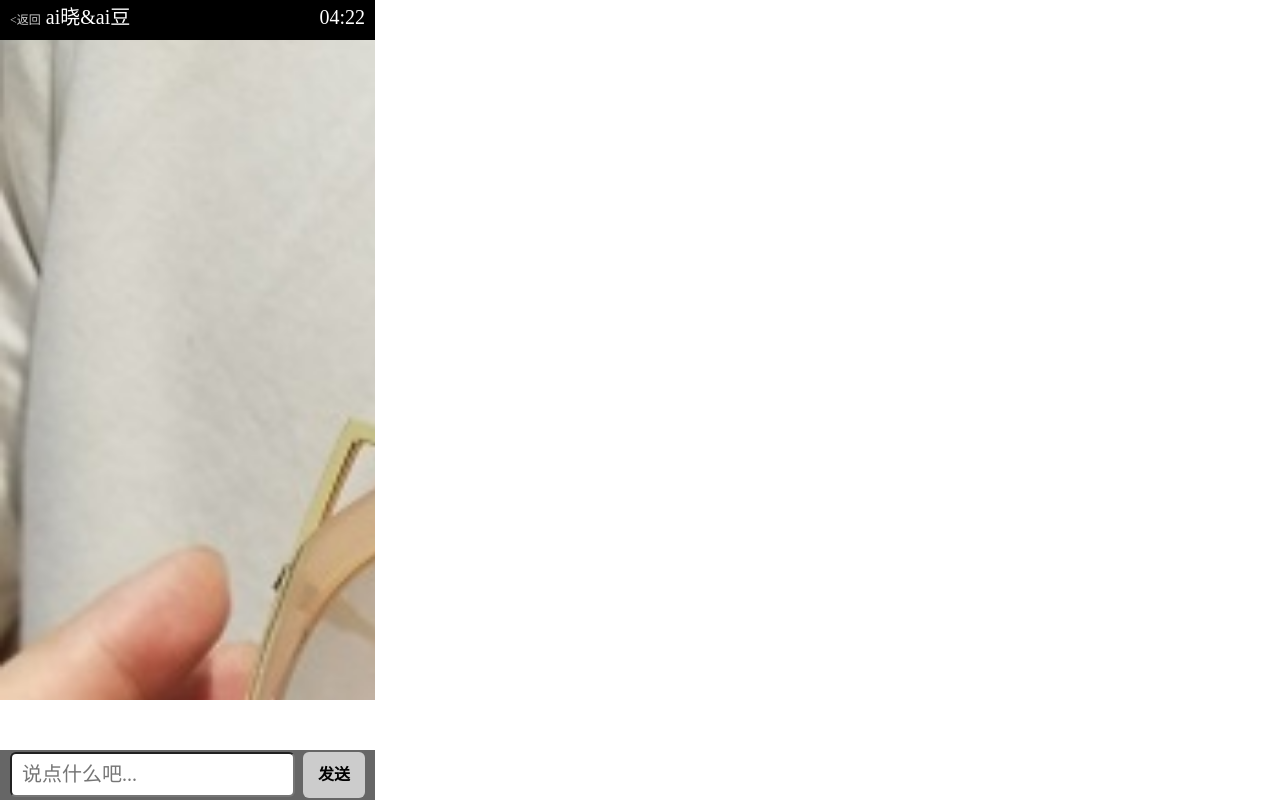
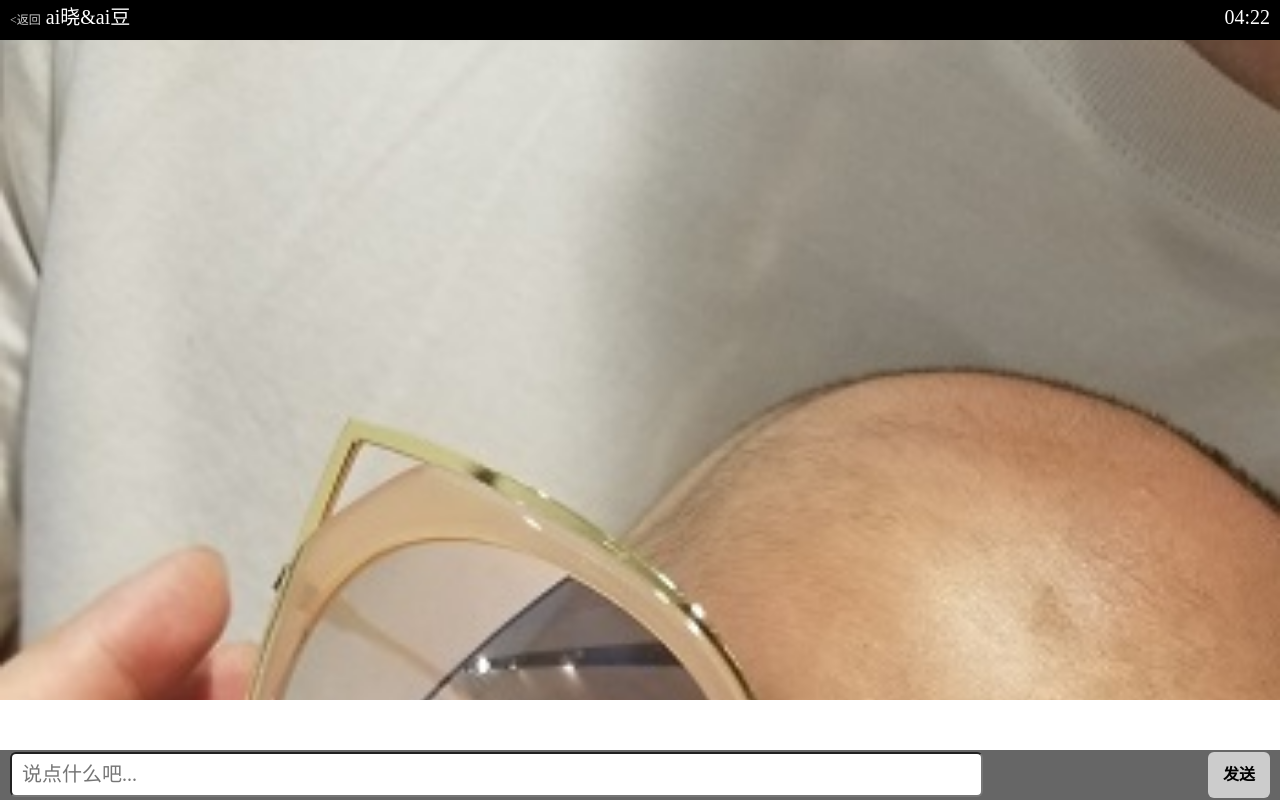
Before and after one commit to Albertmum/Albertmum.github.io, a plain HTML site: page index.html in a window 1280 px wide. Drawn offline with Linux system fonts and the light colour scheme.

Commit message:
斤啊融678

```diff
--- a/index.html
+++ b/index.html
@@ -13,7 +13,7 @@
             list-style: none;
             font-family: '微软雅黑';
             box-sizing: border-box;
-            max-width: 375px;
+
         }
 
         #container {
```
